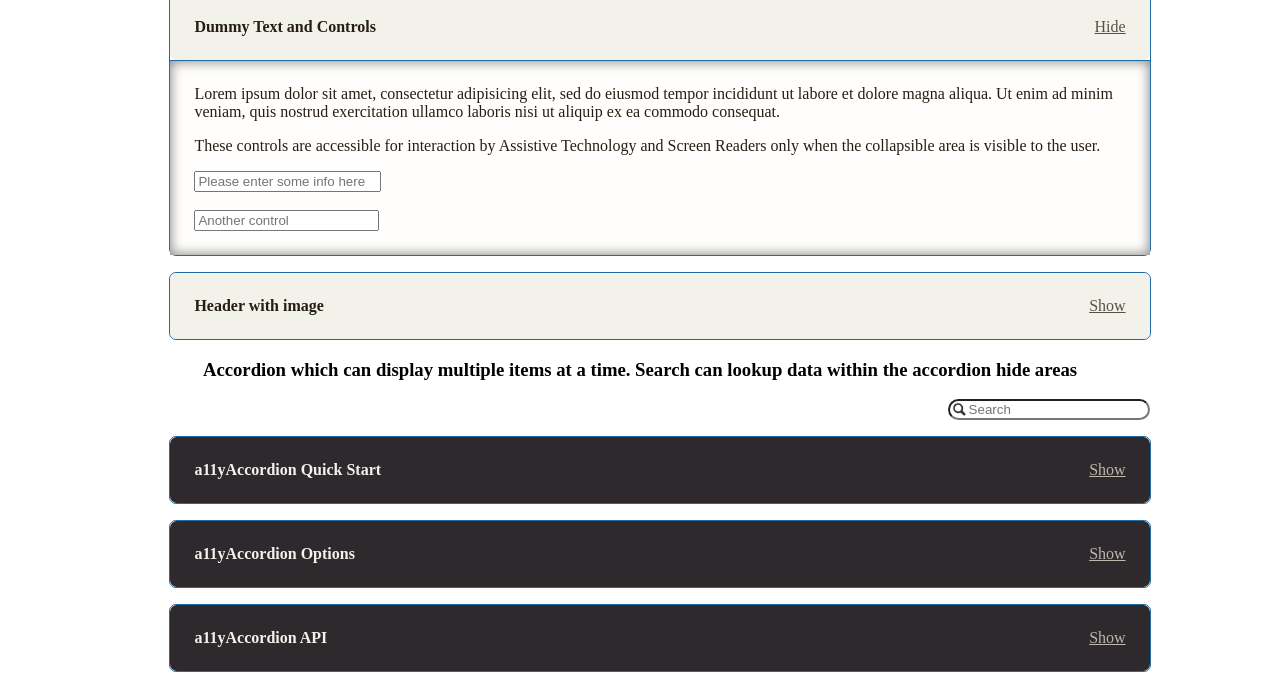
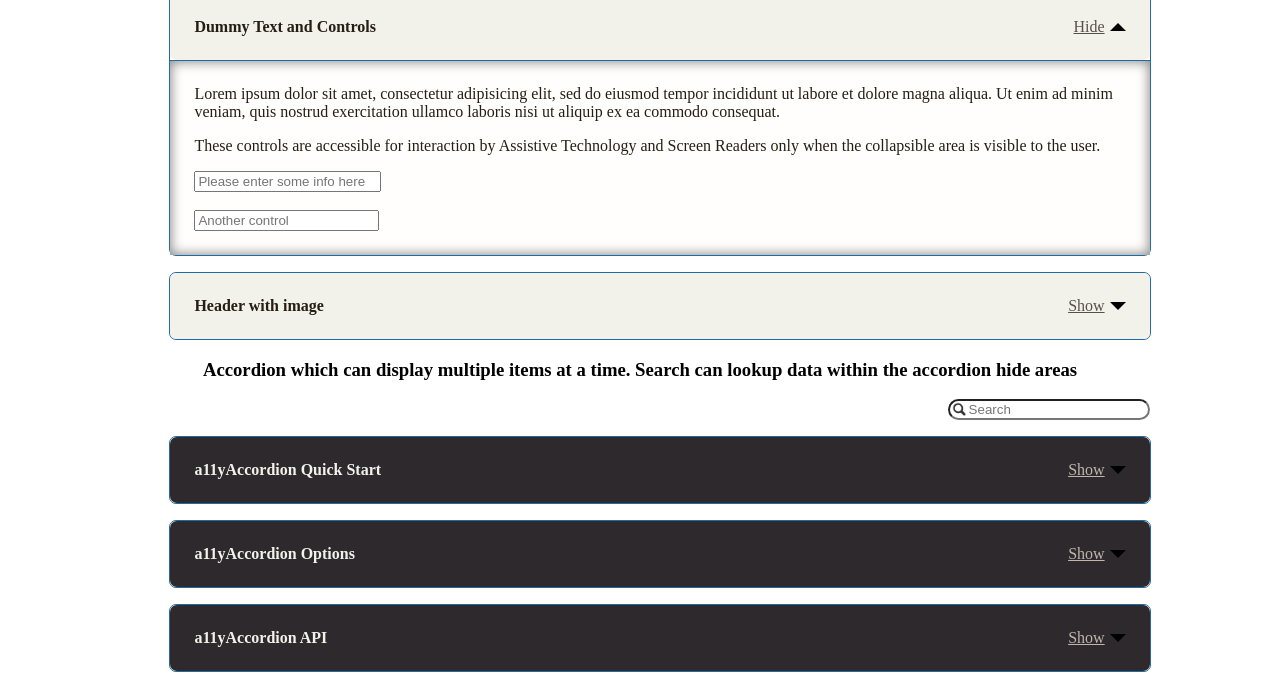
Before and after one commit to anvk/a11yAccordion, a website: page examples/example-advanced.html in a window 1280 px wide. Shown: the part 303-978 px from the top of the page. Drawn offline with nearby package versions, Linux system fonts and the light colour scheme; files that its build step writes are made by us from their sources.

Commit message:
issue36: adding a rotating triangle for control

```diff
--- a/assets/a11yAccordion-light.less
+++ b/assets/a11yAccordion-light.less
@@ -2,6 +2,7 @@
 @light-areaBackground: #FFFEFD;
 @light-textColor: #261E14;
 @light-linkColor: #595048;
+@light-triangleColor: yellow;
 
 .light-a11yAccordion-header {
   .a11yAccordion-theme(@light-headerBackground, @light-textColor, @light-linkColor);
--- a/assets/a11yAccordion.less
+++ b/assets/a11yAccordion.less
@@ -46,6 +46,26 @@
           top: -900px;
           position: absolute;
         }
+        .a11yAccordion-triangle {
+          width: 0;
+          height: 0;
+          margin-left: 5px;
+          margin-top: 5px;
+          border-left: 8px solid transparent;
+          border-right: 8px solid transparent;
+          border-top: 8px solid black;
+          float: right;
+          -moz-transition: -moz-transform .3s;
+          -webkit-transition: -webkit-transform .3s;
+          -o-transition: -o-transform .3s;
+          transition: transform .3s;
+          &.toggle {
+            -moz-transform: rotate(-180deg);
+             -o-transform: rotate(-180deg);
+            -webkit-transform: rotate(-180deg);
+            transform: rotate(-180deg);
+          }
+        }
       }
     }
 
--- a/examples/example-advanced.html
+++ b/examples/example-advanced.html
@@ -7,7 +7,7 @@
   <meta name="keywords" content="a11y, widget, a11yAccordion, accordion, element" />
 
   <title>a11yAccordion</title>
-  <link rel="stylesheet" href="css/a11yAccordion.min.css" />
+  <link rel="stylesheet" href="../dist/css/a11yAccordion.min.css" />
 </head>
 <body onload="load()">
 
--- a/src/a11yAccordion.js
+++ b/src/a11yAccordion.js
@@ -177,6 +177,8 @@ class A11yAccordion {
         colorScheme = options.colorScheme,
         accordionHeaderClass = colorScheme + '-a11yAccordion-header',
         accordionHideAreaClass = colorScheme + '-a11yAccordion-area',
+        triangleClass = 'a11yAccordion-triangle',
+        toggleClass = 'toggle',
         showHeaderLabelText = 'Show',
         hideHeaderLabelText = 'Hide';
 
@@ -185,6 +187,8 @@ class A11yAccordion {
     this._headerSelector = headerSelector;
     this._speed = options.speed;
     this._visibleAreaClass = options.visibleAreaClass;
+    this._triangleClass = triangleClass;
+    this._toggleClass = toggleClass;
     this._accordionItems = parentDiv.find(accordionItemSelector);
     this.showOne = options.showOne;
 
@@ -255,6 +259,10 @@ class A11yAccordion {
       spans.push($('<span>', {
         text: options.hiddenLinkDescription,
         'class': hiddenHeaderLabelDescriptionClass
+      }));
+
+      spans.push($('<div>', {
+        'class': triangleClass
       }));
 
       // bulk DOM insert for spans
@@ -411,7 +419,9 @@ class A11yAccordion {
       _hideHeaderLabelSelector,
       _speed,
       _hideEffectStyle,
-      _onAreaHide
+      _onAreaHide,
+      _triangleClass,
+      _toggleClass
     } = this;
 
     element = $(element);
@@ -421,8 +431,10 @@ class A11yAccordion {
     }
 
     const topRow = element.siblings(_headerSelector);
+
     topRow.find(_showHeaderLabelSelector).show();
     topRow.find(_hideHeaderLabelSelector).hide();
+    topRow.find(`.${_triangleClass}`).toggleClass(_toggleClass);
 
     element.slideUp(_speed, _hideEffectStyle, () => {
       element.removeClass(_visibleAreaClass);
@@ -444,7 +456,9 @@ class A11yAccordion {
       _hideHeaderLabelSelector,
       _speed,
       _hideEffectStyle,
-      _onAreaShow
+      _onAreaShow,
+      _triangleClass,
+      _toggleClass
     } = this;
 
     element = $(element);
@@ -458,8 +472,10 @@ class A11yAccordion {
     }
 
     const topRow = element.siblings(_headerSelector);
+
     topRow.find(_showHeaderLabelSelector).hide();
     topRow.find(_hideHeaderLabelSelector).show();
+    topRow.find(`.${_triangleClass}`).toggleClass(_toggleClass);
 
     element.addClass(_visibleAreaClass);
     element.slideDown(_speed, _hideEffectStyle, () => {
```
Also changed, not shown: dist/css/a11yAccordion.min.css, dist/js/a11yAccordion.js.
